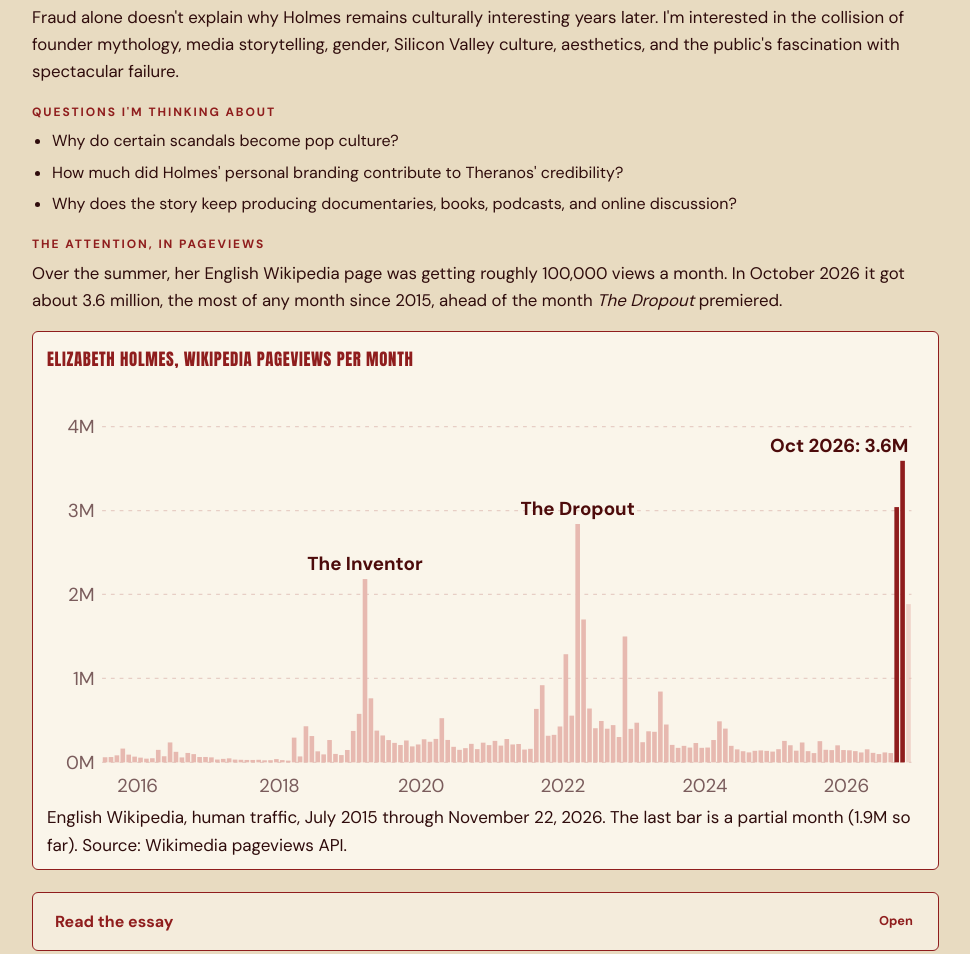
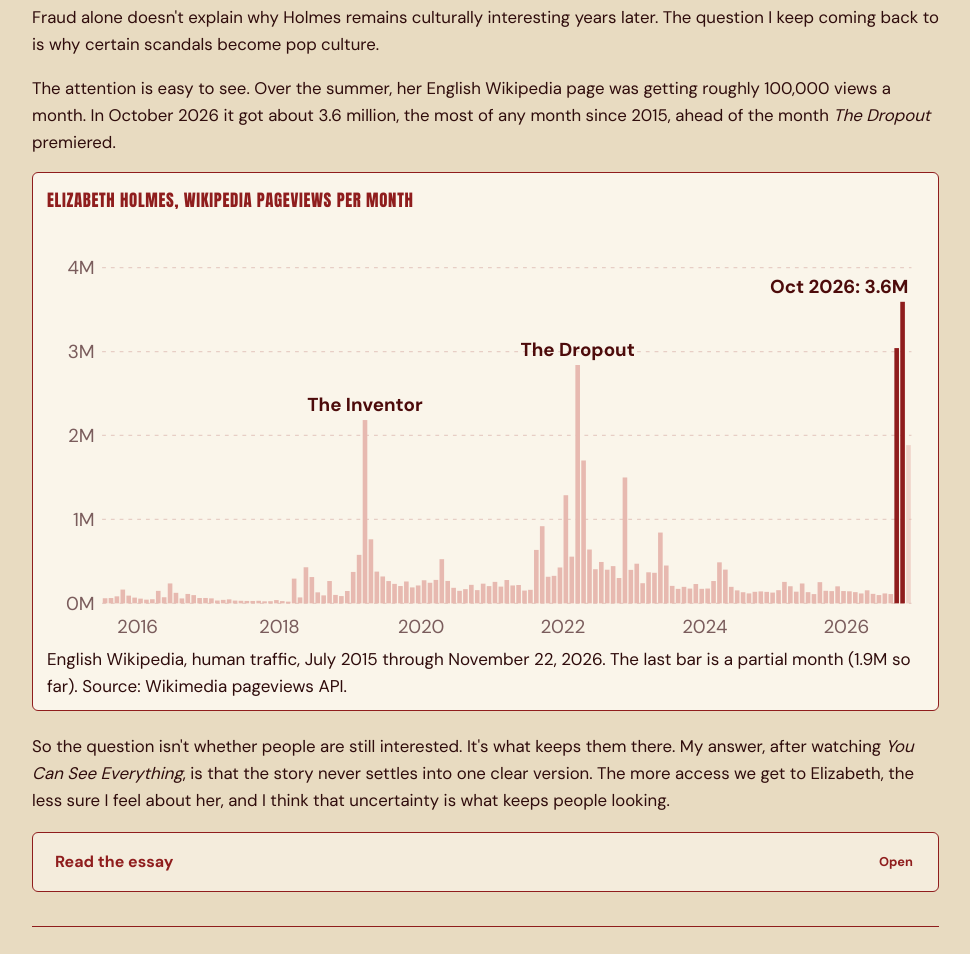
Before and after one commit to zoebaumrind/Portfolio, a plain HTML site: page culture-lab.html in a window 1280 px wide. Shown: the part 3176-4130 px from the top of the page, without its empty margins (18-988 px from the left). Drawn offline with Linux system fonts and the light colour scheme.

Commit message:
Holmes essay: one through-line from intro to chart to essay
Co-Authored-By: Claude Sonnet 5.5 <noreply@anthropic.com>
Claude-Session: https://claude.ai/code/session_01EPSQSbseygv67CpP8PZuq8

```diff
--- a/culture-lab.html
+++ b/culture-lab.html
@@ -231,15 +231,8 @@
       <article class="essay-entry" id="essay-holmes">
         <h3 class="display">Why we're still fascinated by Elizabeth Holmes</h3>
         <p class="pub-date">Published <time datetime="2026-10-23">October 23, 2026</time></p>
-        <p>Fraud alone doesn't explain why Holmes remains culturally interesting years later. I'm interested in the collision of founder mythology, media storytelling, gender, Silicon Valley culture, aesthetics, and the public's fascination with spectacular failure.</p>
-        <p class="mini-label">Questions I'm thinking about</p>
-        <ul>
-          <li>Why do certain scandals become pop culture?</li>
-          <li>How much did Holmes' personal branding contribute to Theranos' credibility?</li>
-          <li>Why does the story keep producing documentaries, books, podcasts, and online discussion?</li>
-        </ul>
-        <p class="mini-label">The attention, in pageviews</p>
-        <p>Over the summer, her English Wikipedia page was getting roughly 100,000 views a month. In October 2026 it got about 3.6 million, the most of any month since 2015, ahead of the month <em>The Dropout</em> premiered.</p>
+        <p>Fraud alone doesn't explain why Holmes remains culturally interesting years later. The question I keep coming back to is why certain scandals become pop culture.</p>
+        <p>The attention is easy to see. Over the summer, her English Wikipedia page was getting roughly 100,000 views a month. In October 2026 it got about 3.6 million, the most of any month since 2015, ahead of the month <em>The Dropout</em> premiered.</p>
         <figure class="chart">
               <figcaption class="chart-title">Elizabeth Holmes, Wikipedia pageviews per month</figcaption>
 <svg viewBox="0 0 700 340" role="img" aria-labelledby="hc-t hc-d" xmlns="http://www.w3.org/2000/svg">
@@ -404,23 +397,32 @@
 </svg>
               <p class="chart-note">English Wikipedia, human traffic, July 2015 through November 22, 2026. The last bar is a partial month (1.9M so far). Source: Wikimedia pageviews API.</p>
             </figure>
+        <p>So the question isn't whether people are still interested. It's what keeps them there. My answer, after watching <em>You Can See Everything</em>, is that the story never settles into one clear version. The more access we get to Elizabeth, the less sure I feel about her, and I think that uncertainty is what keeps people looking.</p>
         <details class="full-list essay-more">
           <summary><span>Read the essay</span><span class="toggle">Open</span></summary>
           <div class="essay-body">
             <p>Elizabeth Holmes was already in my Culture Lab before I knew there was going to be a movie about her. My roommates and I had started watching <em>The Dropout</em>, and I got pulled right back into the Theranos story. I knew the broad facts, but this time I got more interested in Holmes herself, and in why people are still so fascinated by her years later. When <em>You Can See Everything</em> came out, I knew what she had done and almost nothing about the film. I had no idea who Billy was or where it was going. It might be one of the best documentaries I have ever seen, and going in blind is a big part of why.</p>
 
-            <p>The easiest reading is that Nathan Fielder is slowly getting manipulated by Elizabeth, and I do not think that holds up. People underestimate how much power Nathan has in this film. Elizabeth, Billy, and Nathan are all manipulative in their own ways, each with their own reasons and story. That is what makes it so psychologically absorbing. Nobody stands outside of it.</p>
+            <p class="mini-label">Nobody stands outside of it</p>
+            <p>The easiest reading is that Nathan Fielder is slowly getting manipulated by Elizabeth, and I do not think that holds up. People underestimate how much power Nathan has in this film. Elizabeth, Billy, and Nathan are all manipulative in their own ways, each with their own reasons and story. That is what makes it so psychologically absorbing.</p>
             <p>What I could not stop watching was Elizabeth pulling between two versions of herself, if that makes sense. She is clearly the smartest person in the room, then makes herself seem like a little baby. She acts like she does not care about money while lining herself up with people who clearly do. She seems to know she looks like a bad person, so she stands next to Billy, who is arguably more narcissistic and chaotic than she is. Not to be that Gen Z person, but the dichotomy. She keeps choosing a childlike, naive mindset that is far from how she has been portrayed in almost every other piece of media, and everyone around her seems to want to take care of her and fix her like a wounded baby bird.</p>
+
+            <p class="mini-label">More access, less understanding</p>
             <p>The film also leaves out the medicine, the money, and the specifics of how any of it worked. It is mostly conversations between people, which made it more psychologically investing than a breakdown of the fraud. The marketing made a similar choice: from what I saw, there was a deliberate push to avoid advertising or even mentioning Amanda Seyfried, so she arrived as a surprise.</p>
             <p>What stuck with me most is what happens to Nathan's objectivity. At the beginning he is clearly trying to set boundaries and avoid bias. By the end that thought has almost disappeared from his head, until Amanda brings it up. As an outsider, she pulls him out of the trance he is in, not because she has the full truth but because she has enough distance to see how much his perspective has shifted. That is also why the title works so well. The film gives Nathan, and us, enormous access to Elizabeth, and by the end I did not understand her any better. If anything I felt less certain.</p>
             <p>A Substack essay I read after the movie described the extreme close-ups as standing too close to a mural. You can see every tiny detail, but you lose the larger image. That describes what I think the documentary is doing: Nathan sees more and more of Elizabeth, and that closeness becomes its own blind spot.</p>
+
+            <p class="mini-label">Who gets to tell the story</p>
             <p>It also connects to the ethics of journalism, which I have been getting more interested in. Access is necessary, since people have to trust you enough to open up, but the closeness that gets you access can make it harder to stay objective. That is why I keep thinking about <em>Primetime</em>, which to me is a great example of what not to do as a reporter: using the trust people give you because you are a reporter for your own advantage. One risk is getting too close to the subject and the other is exploiting the trust itself, but both come down to how much power the person telling the story has.</p>
+
+            <p class="mini-label">Why it keeps pulling people in</p>
             <p>I love stories that get more complicated the deeper you go, and this one never settles into a good guy and a bad guy. Elizabeth did terrible things, but nobody around her is simple either. Billy ends up mattering far more than I expected, Nathan becomes part of the story himself, and the filmmakers end up inside it. Most real situations cannot be tied up in a pretty bow, even though our brains would prefer it. I do not think the film explains her, and I do not think that is a flaw. I could probably watch a documentary about the making of this documentary, which means the rabbit hole has gotten out of hand.</p>
             <p>Two of my favorite think pieces on the movie were <a href="https://www.youtube.com/watch?v=04d19DSxVH0&amp;t=1943s" target="_blank" rel="noopener">Nicky Reardon’s YouTube video</a> and <a href="https://cocomocoe.substack.com/p/your-friend-who-took-one-film-studies" target="_blank" rel="noopener">Coco Mocoe’s Substack article</a>. Both helped me think a lot deeper about the discourse.</p>
             <div class="video"><iframe src="https://www.youtube-nocookie.com/embed/04d19DSxVH0?start=1943" title="Nicky Reardon's video essay on You Can See Everything" loading="lazy" allow="accelerometer; clipboard-write; encrypted-media; gyroscope; picture-in-picture" allowfullscreen></iframe></div>
           </div>
         </details>
       </article>
+
 
       <article class="essay-entry" id="essay-micro">
         <h3 class="display">I think microdramas are a fad, but the numbers make that hard to prove</h3>
```
